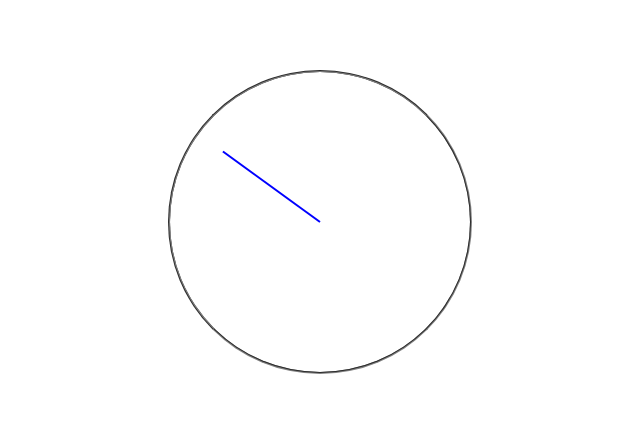
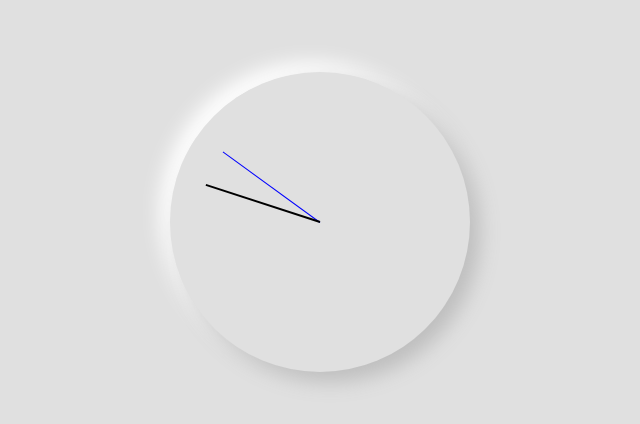
Before and after one commit to wuletawwonte/ethhours, a plain HTML site: page index.html in a window 1280 px wide. Shown: the part 178-602 px from the top of the page, without its empty margins (320-960 px from the left). Drawn offline with Linux system fonts and the light colour scheme.

Commit message:
Use Neumorphic design trend

```diff
--- a/app.js
+++ b/app.js
@@ -1,14 +1,19 @@
 const app = document.getElementById('app');
 const second = document.querySelector('.second');
+const minute = document.querySelector('.minute');
 
-
-const rotateMe = (el) => {
+const rotateClock = (sec, min) => {
   const d = new Date();
-  let rdeg = 6 * (d.getSeconds() - 15);
-  el.style.display = "block";
-  el.style.transform = `rotate(${rdeg}deg) translateX(60px)`;
+  let secDeg = (6 * d.getSeconds()) - 90;
+  let minDeg = (6 * d.getMinutes()) - 90;
+  sec.style.transform = `rotate(${secDeg}deg) translateX(60px)`;
+  min.style.transform = `rotate(${minDeg}deg) translateX(60px)`;
 };
 
-rotateMe(second);
+rotateClock(second, minute);
+second.style.display = "block";
+minute.style.display = "block";
 
-setInterval(() => rotateMe(second), 1000);
+setInterval(() => {
+  rotateClock(second, minute);
+}, 1000);
--- a/index.html
+++ b/index.html
@@ -10,6 +10,7 @@
 <body>
   <div id="app">
     <hr class="second" />
+    <hr class="minute" />
   </div>
   <script src="./app.js"></script>
 </body>
--- a/style.css
+++ b/style.css
@@ -8,6 +8,7 @@ body {
   display: flex;
   align-items: center;
   justify-content: center;
+  background: #e0e0e0;
 }
 
 #app {
@@ -15,17 +16,24 @@ body {
   position: relative;
   min-width: 300px;
   min-height: 300px;
-  border: 2px groove gray;
   display: flex;
   align-items: center;
   justify-content: center;
+  background: #e0e0e0;
+  box-shadow: 10px 10px 20px #bebebe, -10px -10px 20px #ffffff;
 }
 
-.second {
+.second,
+.minute {
   display: none;
   position: absolute;
   width: 120px;
-  height: 2px;
+  height: 1px;
   background-color: blue;
   border: none;
 }
+
+.minute {
+  background-color: black;
+  height: 2px;
+}
```
